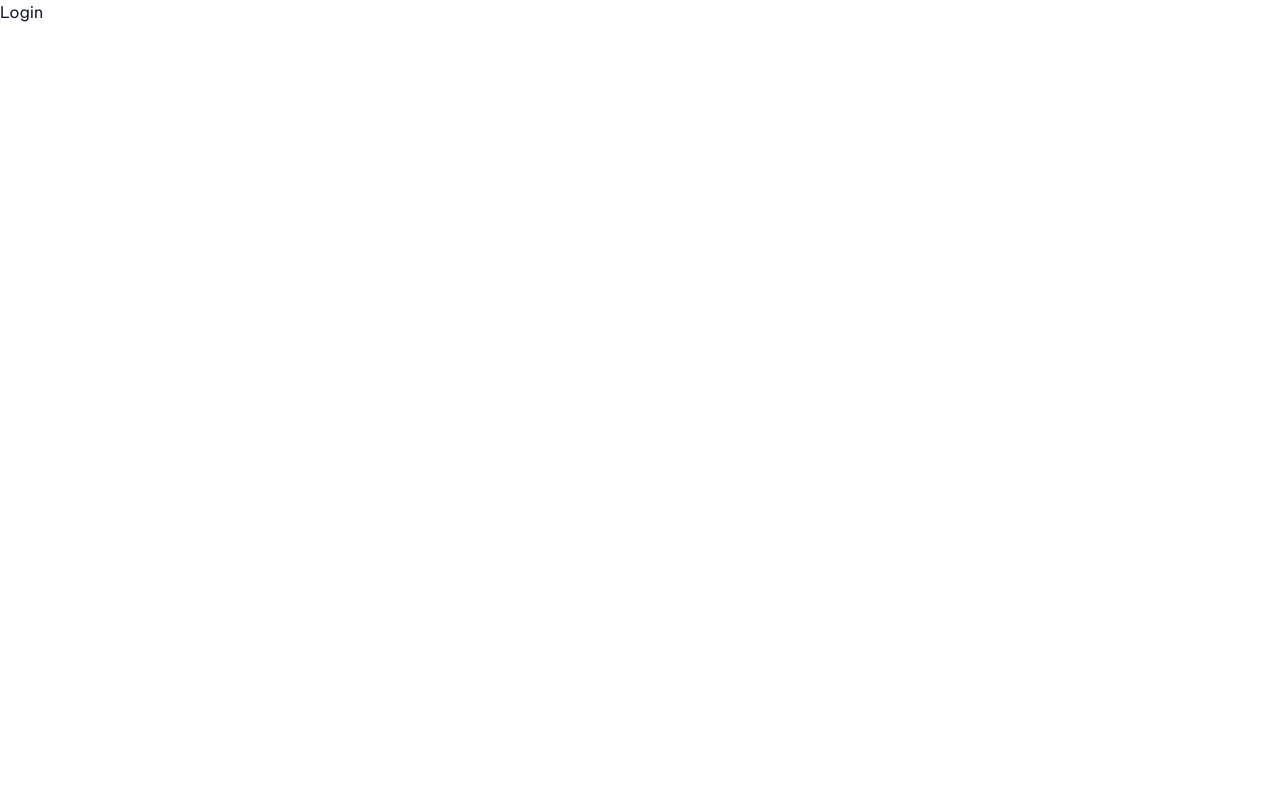
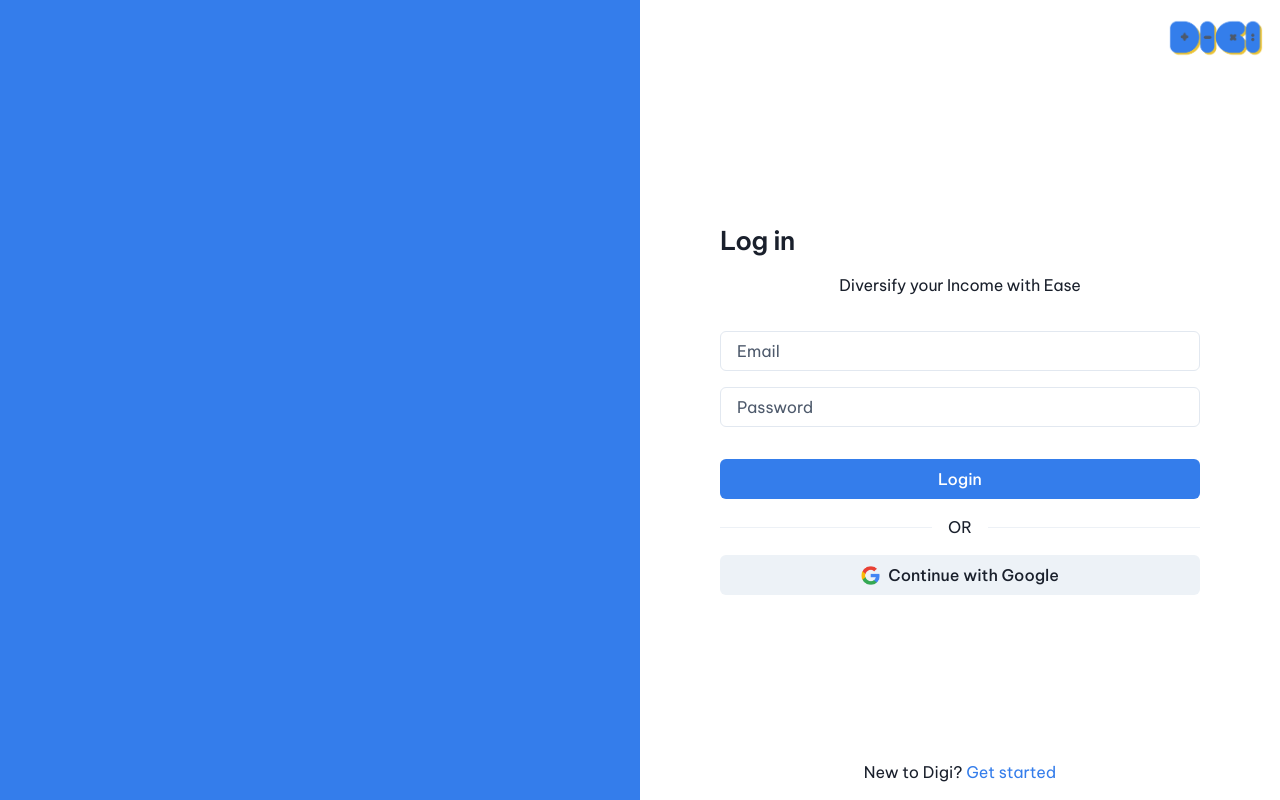
Before and after one commit to irefranscosme/digi, a Next.js app: page /login in a window 1280 px wide. Built offline with nearby package versions, Linux system fonts and the light colour scheme.

Commit message:
login page layout

```diff
--- a/app/(auth)/login/page.tsx
+++ b/app/(auth)/login/page.tsx
@@ -1,3 +1,18 @@
+import {
+    Button,
+    Container,
+    Divider,
+    Flex,
+    FormControl,
+    Grid,
+    GridItem,
+    Heading,
+    Image,
+    Input,
+    Link,
+    Text,
+    Textarea,
+} from '@chakra-ui/react';
 import React from 'react';
 
 export const metadata = {
@@ -7,7 +22,145 @@ export const metadata = {
 };
 
 const Login = () => {
-    return <div>Login</div>;
+    return (
+        <Grid
+            templateColumns="repeat(2, 1fr)"
+            templateRows="repeat(1, 1fr)"
+            height="100%"
+        >
+            <GridItem>
+                <Flex
+                    alignItems="center"
+                    justifyContent="center"
+                    height="100%"
+                    bg="brand.primary"
+                ></Flex>
+            </GridItem>
+            <GridItem>
+                <Grid
+                    templateAreas={`
+                            "brand brand"
+                            "main main"
+                            "footer footer"
+                        `}
+                    gridTemplateRows={'auto 1fr auto'}
+                    gridTemplateColumns={'1fr'}
+                    height="100%"
+                >
+                    <GridItem gridArea="brand">
+                        <Flex
+                            width={'inherit'}
+                            justifyContent={'flex-end'}
+                            alignItems={'flex-end'}
+                            padding="4"
+                        >
+                            <Image
+                                src="assets/digi.png"
+                                alt="digi.png"
+                                width={'6em'}
+                            />
+                        </Flex>
+                    </GridItem>
+                    <GridItem gridArea="main">
+                        <Flex
+                            alignItems="center"
+                            justifyContent={'center'}
+                            height="100%"
+                        >
+                            <Container maxWidth="lg">
+                                <Flex flexDirection="column" gap="8">
+                                    <Flex flexDirection="column" gap="4">
+                                        <Heading
+                                            lineHeight="1.272"
+                                            letterSpacing="-0.02em"
+                                            fontSize="1.618em"
+                                            fontWeight="bold"
+                                        >
+                                            Log in
+                                        </Heading>
+                                        <Text
+                                            textAlign="center"
+                                            lineHeight="1.618"
+                                            letterSpacing="-0.011em"
+                                            fontSize="1em"
+                                        >
+                                            Diversify your Income with Ease
+                                        </Text>
+                                    </Flex>
+                                    <Flex flexDirection="column">
+                                        <form>
+                                            <Flex
+                                                gap="4"
+                                                flexDirection="column"
+                                            >
+                                                <FormControl isRequired>
+                                                    <Input
+                                                        placeholder="Email"
+                                                        backgroundColor="white"
+                                                        color="black"
+                                                    />
+                                                </FormControl>
+                                                <FormControl isRequired>
+                                                    <Input
+                                                        placeholder="Password"
+                                                        backgroundColor="white"
+                                                        color="black"
+                                                        type="password"
+                                                    />
+                                                </FormControl>
+                                                <FormControl mt="4">
+                                                    <Button
+                                                        colorScheme="blue"
+                                                        width="100%"
+                                                    >
+                                                        Login
+                                                    </Button>
+                                                </FormControl>
+                                            </Flex>
+                                        </form>
+                                        <Flex
+                                            paddingBlock="4"
+                                            alignItems="center"
+                                        >
+                                            <Divider />
+                                            <Text
+                                                textAlign="center"
+                                                pl="4"
+                                                pr="4"
+                                            >
+                                                OR
+                                            </Text>
+                                            <Divider />
+                                        </Flex>
+                                        <Button
+                                            // colorScheme="text"
+                                            width="100%"
+                                            leftIcon={
+                                                <Image
+                                                    src="assets/icons/google.png"
+                                                    width="1.2em"
+                                                />
+                                            }
+                                        >
+                                            Continue with Google
+                                        </Button>
+                                    </Flex>
+                                </Flex>
+                            </Container>
+                        </Flex>
+                    </GridItem>
+                    <GridItem gridArea="footer">
+                        <Flex gap="1" justifyContent={'center'} padding="4">
+                            <Text>New to Digi?</Text>
+                            <Link href="/register" color="brand.primary">
+                                Get started
+                            </Link>
+                        </Flex>
+                    </GridItem>
+                </Grid>
+            </GridItem>
+        </Grid>
+    );
 };
 
 export default Login;
```
Also changed, not shown: public/assets/icons/google.png (added).
